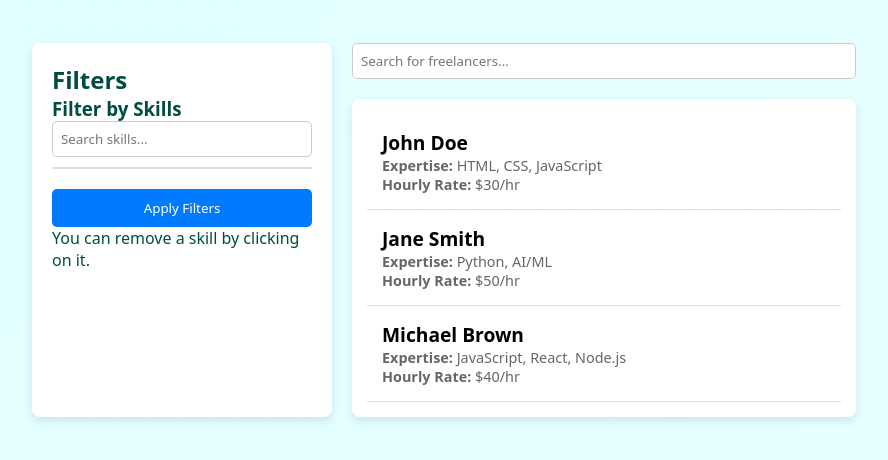
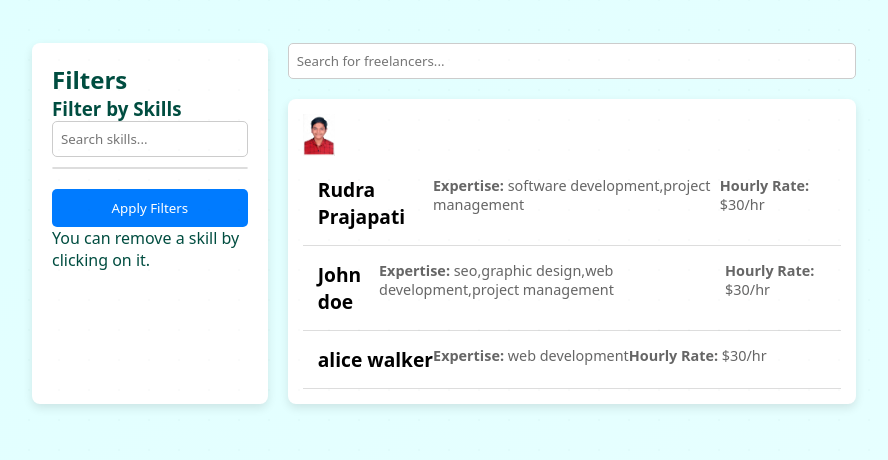
Before and after one commit to rudraprajapati2005/FreeLancer_Project, a Django app: page /Freelancers in a window 1280 px wide. Shown: the part 75-535 px from the top of the page, without its empty margins (196-1084 px from the left). Run offline with Django 5.2, Linux system fonts and the light colour scheme; data comes from the database, SQL or seed files in the repository; both versions use the stored data as it was after the commit; parts of the project's set-up code (start-up, migrations or seed data) failed here and were passed over.

Commit message:
Changes commited

```diff
--- a/freelancer/views.py
+++ b/freelancer/views.py
@@ -130,7 +130,8 @@ def freelancer_signup(request):
             skills = request.POST.getlist('skills')
             freelancer.skills = ','.join(skills)
             freelancer.save()
-            return redirect('success')  # Redirect to a success page
+            user = model_to_dict(freelancer)
+            return render(request, 'user/Home.html', { 'freelancer' : freelancer }) # Redirect to a success page
     else:
         form = FreelancerForm()
     return render(request, 'freelancer/freelancer_signup.html', {'form': form})
@@ -226,7 +227,8 @@ def freelancer_login(request):
                     photo=Photo.objects.get(username=freelancer.username)
                     freelancer=model_to_dict(freelancer)
                     freelancer['profile_pic']=photo.image.url
-                return render(request,"freelancer/freelancer_homepage.html",{'freelancer':freelancer})
+
+                return render(request,"user/Home.html", {'freelancer':freelancer})
             else:
                 error={'error_password':'Password is incorrect'}
                 return render(request,"freelancer/freelancer_login.html",error)
@@ -255,4 +257,12 @@ def browse_projects(request):
 
 
 def view_freelancers(request):
-    return render(request, 'user/Freelancers.html')
+    freelancers = Freelancer.objects.all()
+
+    for fr in freelancers:
+        fr.skills = fr.skills.replace('_', ' ')
+        if Photo.objects.filter(username=fr.username):
+            user_freelancer=Photo.objects.get(username=fr.username)
+            fr.profile_pic=user_freelancer.image.url
+
+    return render(request, 'user/Freelancers.html', {'freelancers': freelancers})
--- a/static/css/Freelancers.css
+++ b/static/css/Freelancers.css
@@ -149,3 +149,11 @@ body {
 .freelancer-card:hover {
     background-color: rgba(203, 202, 202, 0.44);
 }
+
+.freelancer-card{
+    display: flex;
+}
+
+.profile-picture img{
+    width : 2rem!important;
+}
--- a/templates/user/Freelancers.html
+++ b/templates/user/Freelancers.html
@@ -73,24 +73,21 @@
                 </div>
 
                 <!-- Freelancer List -->
+
                 <div class="freelancer-list">
+                    {% for freelancer in freelancers %}
+                    <div class="profile-picture">
+                        {% if freelancer.profile_pic %}
+                           <img src="{{ freelancer.profile_pic }}" alt="Freelancer Image">
+                        {% endif %}
+                    </div>
                     <div class="freelancer-card">
-                        <h2>John Doe</h2>
-                        <p><strong>Expertise:</strong> HTML, CSS, JavaScript</p>
+                        <h2>{{freelancer.name}}</h2>
+                        <p><strong>Expertise:</strong>
+                         {{freelancer.skills}}</p>
                         <p class="hourly-rate"><strong>Hourly Rate:</strong> $30/hr</p>
                     </div>
-
-                    <div class="freelancer-card">
-                        <h2>Jane Smith</h2>
-                        <p><strong>Expertise:</strong> Python, AI/ML</p>
-                        <p class="hourly-rate"><strong>Hourly Rate:</strong> $50/hr</p>
-                    </div>
-
-                    <div class="freelancer-card">
-                        <h2>Michael Brown</h2>
-                        <p><strong>Expertise:</strong> JavaScript, React, Node.js</p>
-                        <p class="hourly-rate"><strong>Hourly Rate:</strong> $40/hr</p>
-                    </div>
+                    {% endfor %}
                 </div>
             </div>
         </div>
```
Also changed, not shown: templates/client/create_project.html (+4 -4 lines), templates/user/Home.html (+3 -4 lines), db.sqlite3, freelancer/migrations/0002_client_photo_project.py (added), freelancer/migrations/0003_delete_dummymodel_client_password_client_username_and_more.py (added).
